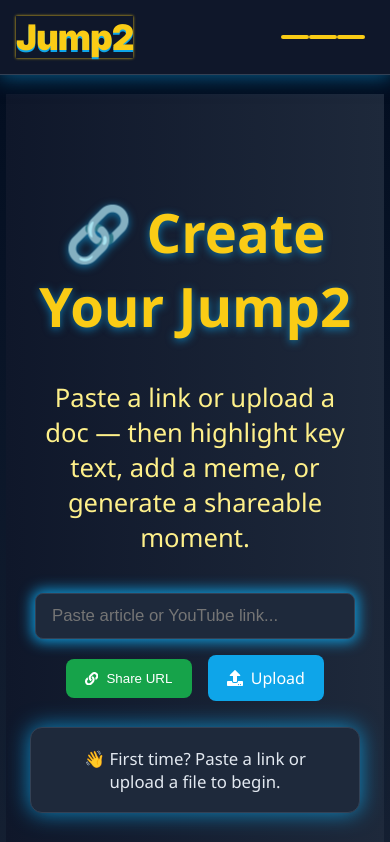
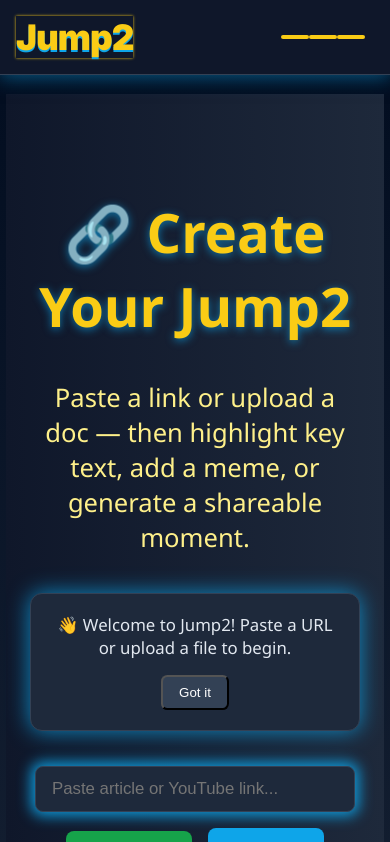
Before and after one commit to eDiscoveryQC/jump2, a Next.js app: page /share in a window 390 px wide. Shown: the top 842 px of the page. Built offline with nearby package versions, Linux system fonts and the light colour scheme.

Commit message:
Revamp share.tsx with onboarding, accessibility, toast notifications, dynamic guidance, and mobile UX enhancements

```diff
--- a/pages/share.tsx
+++ b/pages/share.tsx
@@ -2,8 +2,7 @@
 import styled from "styled-components";
 import Head from "next/head";
 import ArticlePreviewFull from "@/components/ArticlePreviewFull";
-import { FaLink, FaUpload } from "react-icons/fa";
-import { FaTimesCircle } from "react-icons/fa";
+import { FaLink, FaUpload, FaTimesCircle } from "react-icons/fa";
 import { motion } from "framer-motion";
 import toast, { Toaster } from "react-hot-toast";
 
@@ -52,7 +51,7 @@
     width: 320px;
     background: #1e293b;
     color: white;
-    box-shadow: 0 0 14px 3px rgba(14, 165, 233, 0.9);
+    box-shadow: 0 0 14px 4px rgba(14, 165, 233, 0.9);
     transition: box-shadow 0.3s ease;
   }
 
@@ -120,12 +119,14 @@
   const [firstVisit, setFirstVisit] = useState(false);
   const [errorMsg, setErrorMsg] = useState("");
   const [mode, setMode] = useState<'url' | 'file'>('url');
+  const [showOnboarding, setShowOnboarding] = useState(false);
 
   useEffect(() => {
     if (!localStorage.getItem("visitedShare")) {
       setFirstVisit(true);
+      setShowOnboarding(true);
       localStorage.setItem("visitedShare", "true");
-      setTip("👋 First time? Paste a link or upload a file to begin.");
+      setTip("👋 First time here? Follow the steps to get started with Jump2.");
       toast("🚀 Tip: You can highlight, timestamp, and even generate memes after sharing!");
     }
   }, []);
@@ -178,6 +179,10 @@
     setErrorMsg("");
   };
 
+  const handleDismissOnboarding = () => {
+    setShowOnboarding(false);
+  };
+
   return (
     <>
       <Head>
@@ -197,6 +202,18 @@
           Paste a link or upload a doc — then highlight key text, add a meme, or generate a shareable moment.
         </Subtitle>
 
+        {showOnboarding && (
+          <AssistantBox
+            initial={{ opacity: 0, y: -20 }}
+            animate={{ opacity: 1, y: 0 }}
+            transition={{ duration: 0.4 }}
+            mode={mode}
+          >
+            👋 Welcome to Jump2! Paste a URL or upload a file to begin. <br />
+            <button onClick={handleDismissOnboarding} style={{ marginTop: '1rem', background: '#334155', color: '#fff', padding: '0.5rem 1rem', borderRadius: '0.4rem' }}>Got it</button>
+          </AssistantBox>
+        )}
+
         <InputRow>
           <input
             type="text"
@@ -205,8 +222,15 @@
             onChange={(e) => setUrl(e.target.value)}
             onKeyDown={(e) => e.key === "Enter" && handlePaste()}
             aria-label="Paste a link to highlight or timestamp"
+            aria-describedby="url-help"
+            aria-invalid={!isValid && url !== ''}
           />
-          <button onClick={handlePaste} aria-label="Share URL">
+          <button
+            onClick={handlePaste}
+            aria-label="Share URL"
+            aria-describedby="url-help"
+            aria-invalid={!isValid && url !== ''}
+          >
             <FaLink /> Share URL
           </button>
           <label>
```
